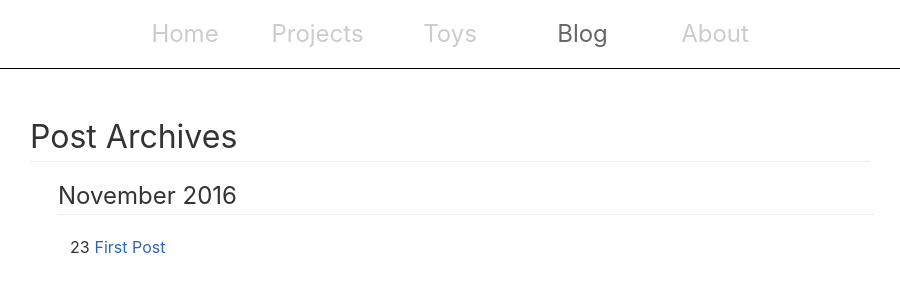
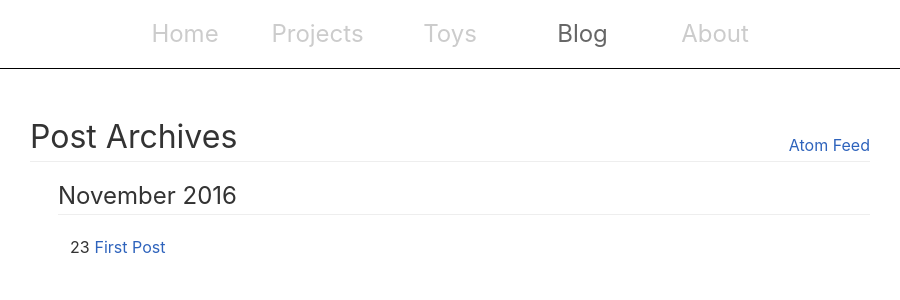
Before and after one commit to saagarjha/saagarjha.github.io, a Jekyll site: the page built from blog/index.md, in a window 1280 px wide. Shown: the top 300 px of the page, without its empty margins (190-1090 px from the left). Built offline with Jekyll 4.4.1, drawn with Linux system fonts in a browser that asks for light colours.

Commit message:
Atom feed

```diff
--- a/_config.yml
+++ b/_config.yml
@@ -21,10 +21,12 @@ collections:
 gems:
   - jekyll-redirect-from
   - jekyll-sitemap
+  - jekyll-feed
   - jekyll-seo-tag
 whitelist:
   - jekyll-redirect-from
   - jekyll-sitemap
+  - jekyll-feed
   - jekyll-seo-tag
 exclude:
   - Gemfile
--- a/blog/blog.scss
+++ b/blog/blog.scss
@@ -1,10 +1,25 @@
 ---
 ---
 
+$title_feed_font_size: 1rem;
+$title_feed_bottom: 0.25rem;
+$title_feed_right: 0;
+
 $dl_font_size: 1.5rem;
 $dl_line_height: 1.5;
-$dl_margin_size: 1rem 0 1rem 2rem;
+$dl_margin_size: 1rem 0.25rem 1rem 2rem;
 $dl_bottom_border: 1px solid #EEE;
+
+#title {
+	position: relative;
+
+	a {
+		position: absolute;
+		right: $title_feed_right;
+		bottom: $title_feed_bottom;
+		font-size: $title_feed_font_size;
+	}
+}
 
 dl {
 	dt {
--- a/blog/index.md
+++ b/blog/index.md
@@ -4,7 +4,7 @@ title: Blog
 relative_stylesheets:
   - blog
 ---
-# Post Archives
+<h1 id="title">Post Archives <a href="{{ site.baseurl }}/feed.xml">Atom Feed</a></h1>
 
 <dl>
 {% for post in site.posts %}
```
Also changed, not shown: about/portfolio/index.md (+1 -1 lines).
